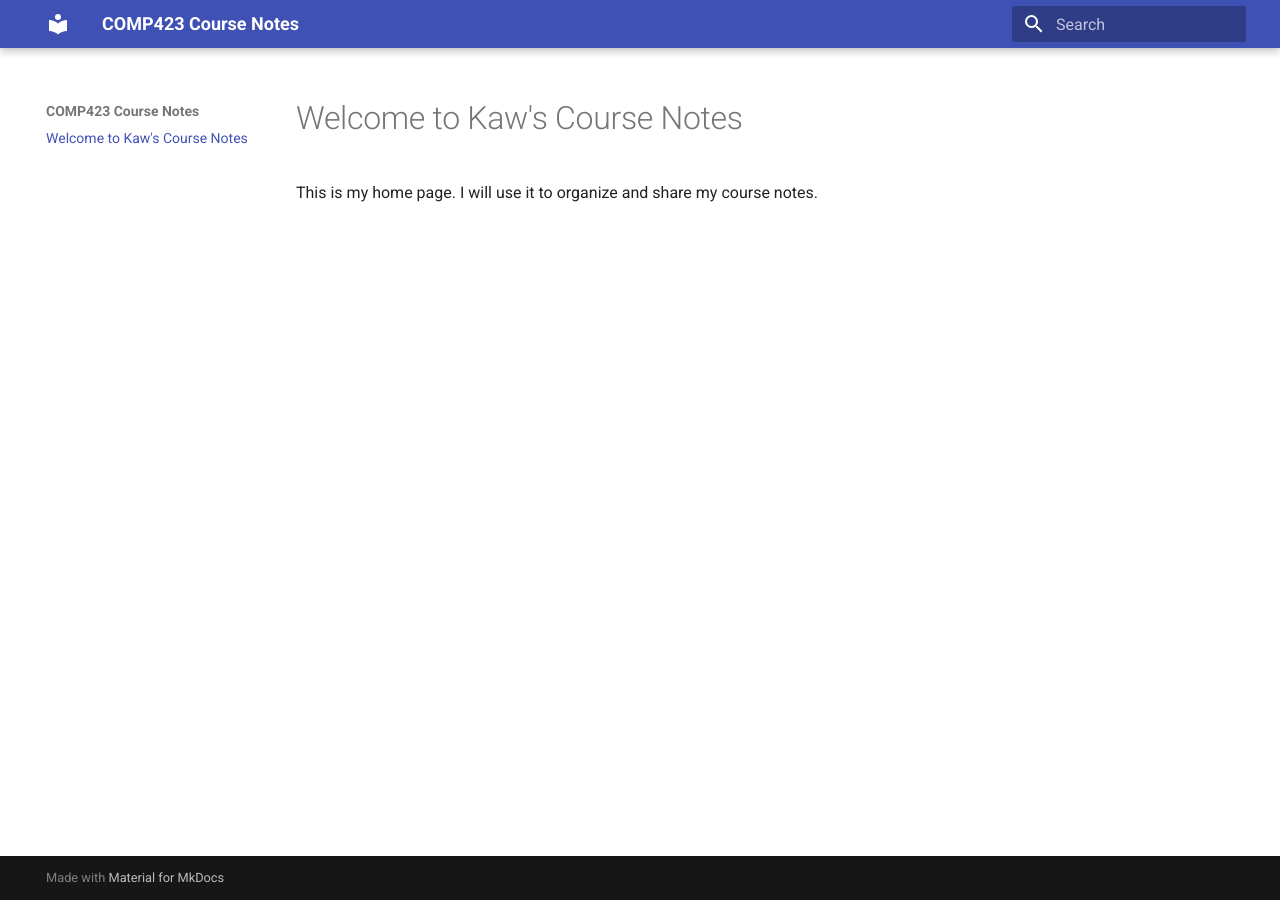
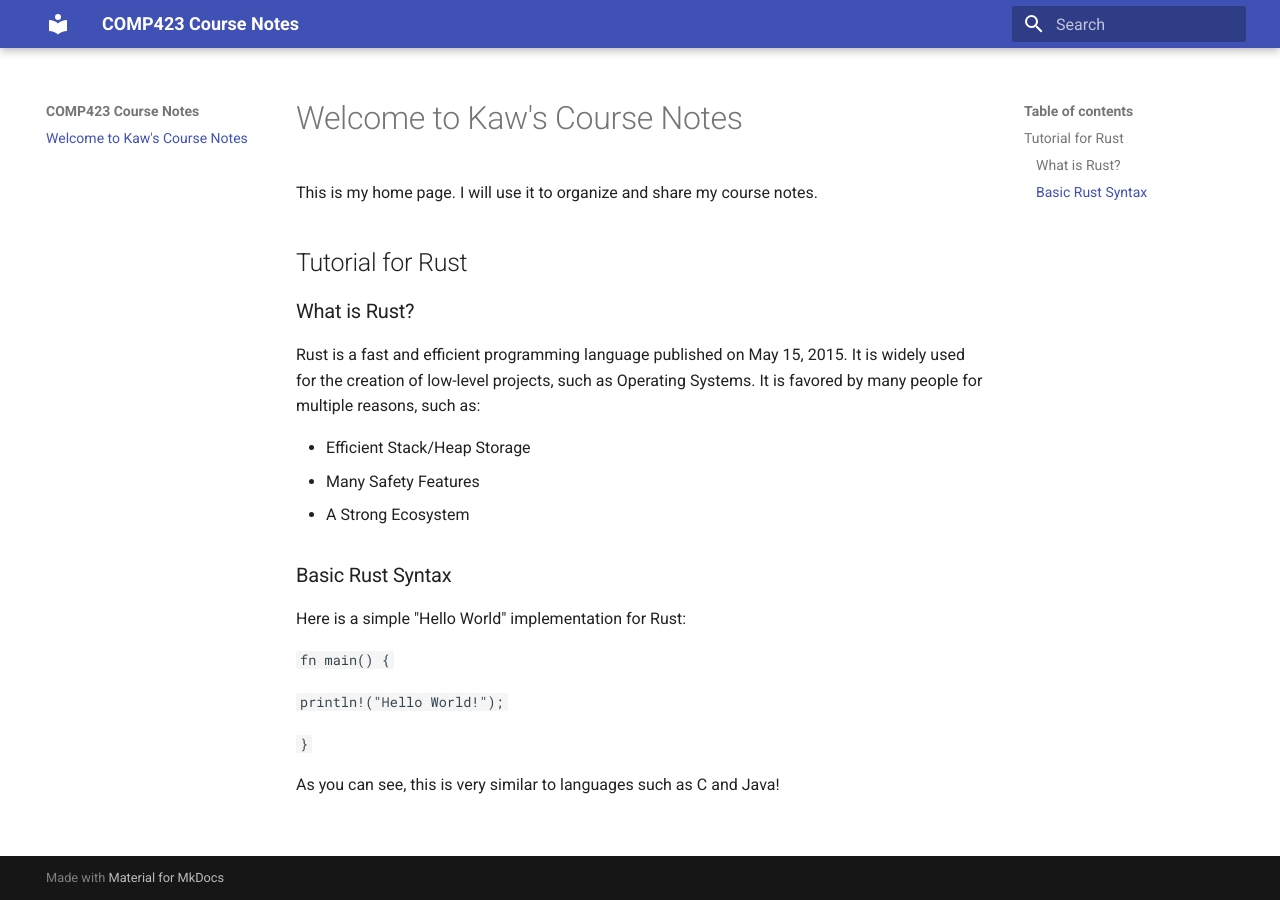
Before and after one commit to kawbu/comp423-course-notes, an MkDocs documentation site: the page built from docs/index.md, in a window 1280 px wide. Built offline with MkDocs 1.6.1 and Material for MkDocs 9.7.7, drawn with Linux system fonts in a browser that asks for light colours.

Commit message:
Added an about and basic syntax section for Rust

```diff
--- a/docs/index.md
+++ b/docs/index.md
@@ -1,2 +1,25 @@
 # Welcome to Kaw's Course Notes
 This is my home page. I will use it to organize and share my course notes.
+
+## Tutorial for Rust
+
+### What is Rust?
+
+Rust is a fast and efficient programming language published on May 15, 2015. It is widely used for the creation of low-level projects, such as Operating Systems. It is favored by many people for multiple reasons, such as:
+
+- Efficient Stack/Heap Storage
+- Many Safety Features
+- A Strong Ecosystem
+
+
+### Basic Rust Syntax
+
+Here is a simple "Hello World" implementation for Rust:
+
+`fn main() {`
+
+`  println!("Hello World!");`
+
+`}`
+
+As you can see, this is very similar to languages such as C and Java!
```
